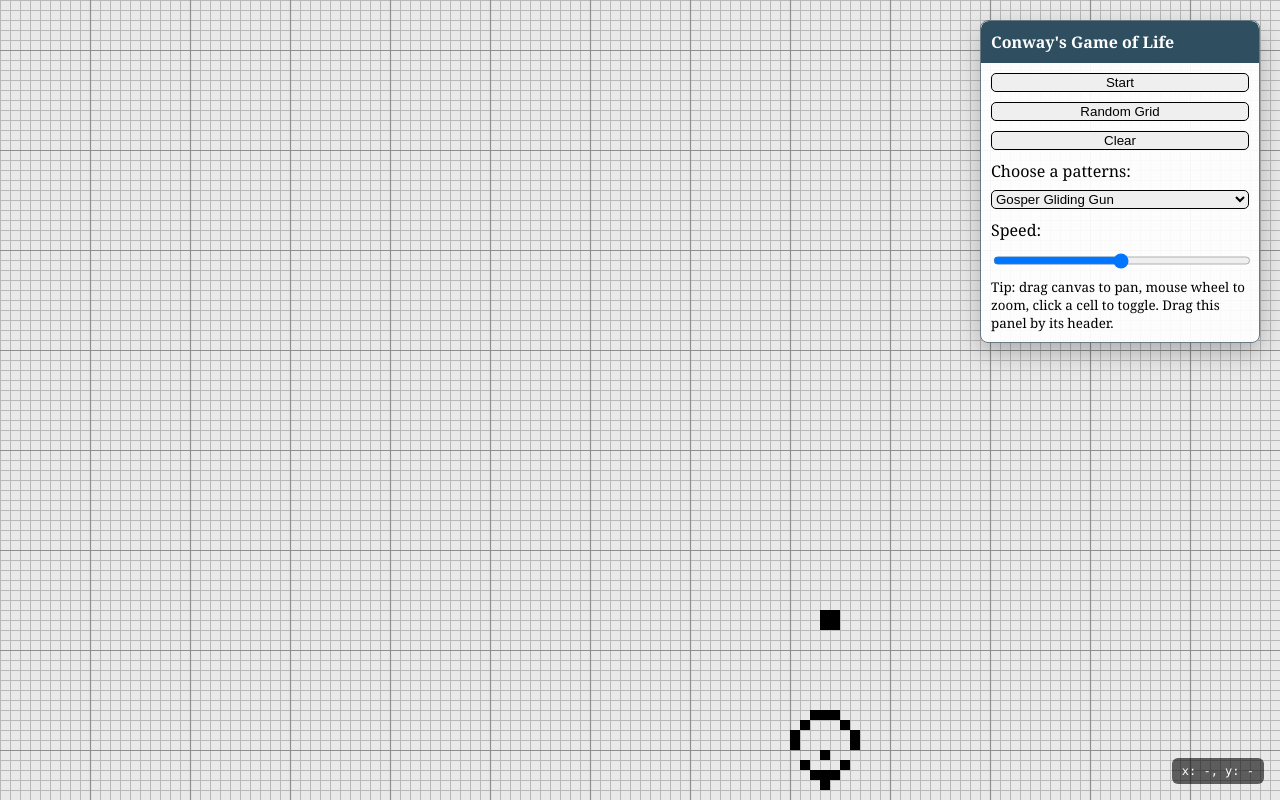
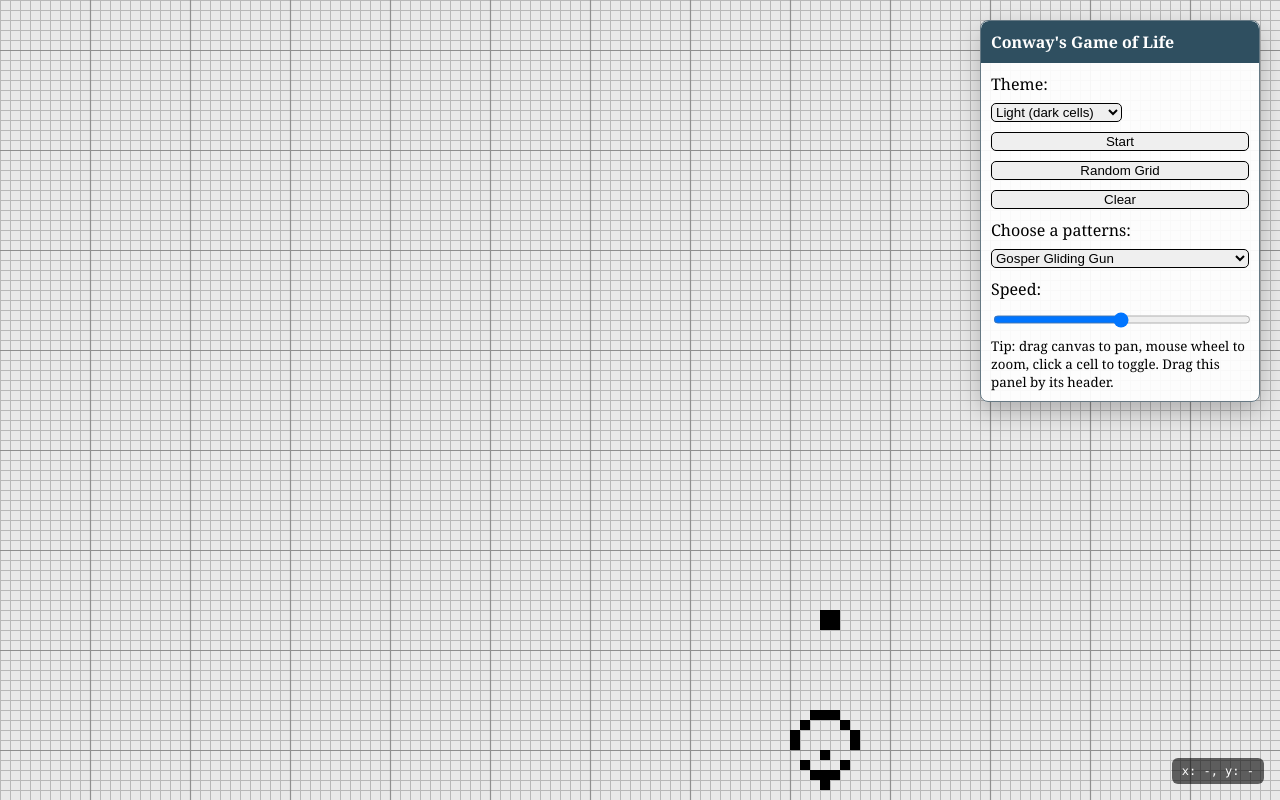
Before and after one commit to ayoubc/conway-game-of-life, a React (Vite) app: page / in a window 1280 px wide. Built offline with nearby package versions, Linux system fonts and the light colour scheme.

Commit message:
feat: add dark and light themes

```diff
--- a/src/App.css
+++ b/src/App.css
@@ -10,6 +10,14 @@ body{
     margin: 0;
     font-family: Linux Libertine,Hoefler Text,Georgia,Times New Roman,Times,serif;
     background-color: #7e9faf;
+}
+
+.root.theme-light {
+    background-color: #7e9faf;
+}
+
+.root.theme-dark {
+    background-color: #11161a;
 }
 
 .grid {
@@ -39,6 +47,12 @@ body{
     font-family: ui-monospace, SFMono-Regular, Menlo, Monaco, Consolas, "Liberation Mono", "Courier New", monospace;
     z-index: 9;
     pointer-events: none;
+}
+
+.canvas-cursor-coords-dark {
+    background: rgba(255, 255, 255, 0.14);
+    color: #f5f5f5;
+    border: 1px solid rgba(255, 255, 255, 0.25);
 }
 
 .cell {
@@ -93,6 +107,30 @@ label {
     overflow-y: auto;
 }
 
+.control-panel-dark {
+    background: rgba(20, 20, 20, 0.93);
+    border: 1px solid #4a4a4a;
+    color: #f5f5f5;
+}
+
+.control-panel-dark .panel-header {
+    background: #242424;
+    color: #f7d54f;
+}
+
+.control-panel-dark button,
+.control-panel-dark .radius-brdr,
+.control-panel-dark input,
+.control-panel-dark select {
+    background: #1e1e1e;
+    color: #f5f5f5;
+    border-color: #555;
+}
+
+.control-panel-dark small {
+    color: #d0d0d0;
+}
+
 .panel-header {
     font-weight: 700;
     margin: -10px -10px 10px -10px;
--- a/src/App.tsx
+++ b/src/App.tsx
@@ -1,15 +1,23 @@
 import './App.css';
 import { LifeCanvas } from './components/LifeCanvas';
 import { ControlPanel } from './components/ControlPanel';
-import { GameProvider } from './context/CanvasApiContext';
+import { GameProvider, useGameContext } from './context/CanvasApiContext';
+
+function ThemedGameScene() {
+  const { theme } = useGameContext();
+
+  return (
+    <div className={`root ${theme === 'dark' ? 'theme-dark' : 'theme-light'}`}>
+      <LifeCanvas />
+      <ControlPanel />
+    </div>
+  );
+}
 
 function App() {
   return (
     <GameProvider>
-      <div className="root">
-        <LifeCanvas />
-        <ControlPanel />
-      </div>
+      <ThemedGameScene />
     </GameProvider>
   );
 }
--- a/src/components/ControlPanel.tsx
+++ b/src/components/ControlPanel.tsx
@@ -6,6 +6,8 @@ export function ControlPanel() {
   const {
     running,
     setRunning,
+    theme,
+    setTheme,
     speedSliderValue,
     setSpeedSliderValue,
     requestRandomize,
@@ -53,9 +55,22 @@ export function ControlPanel() {
   };
 
   return (
-    <div className="control-panel" ref={panelRef}>
+    <div className={`control-panel ${theme === 'dark' ? 'control-panel-dark' : ''}`} ref={panelRef}>
       <div className="panel-header" onMouseDown={onPanelHandleMouseDown}>
         Conway&apos;s Game of Life
+      </div>
+
+      <div className="mar-btm">
+        <label htmlFor="theme-select">Theme:</label>
+        <select
+          id="theme-select"
+          className="radius-brdr"
+          value={theme}
+          onChange={(e) => setTheme(e.target.value as 'light' | 'dark')}
+        >
+          <option value="light">Light (dark cells)</option>
+          <option value="dark">Dark (yellow cells)</option>
+        </select>
       </div>
 
       <button className="start-btn mar-btm" onClick={toggleRun}>{running ? 'Stop' : 'Start'}</button>
--- a/src/components/LifeCanvas.tsx
+++ b/src/components/LifeCanvas.tsx
@@ -7,12 +7,13 @@ import { useGameContext } from '../context/CanvasApiContext';
 import { requestPositiveInt } from '../game/input';
 
 export function LifeCanvas() {
-  const { running, speedSliderValue, randomizeTick, clearTick, patternRequest } = useGameContext();
+  const { running, speedSliderValue, randomizeTick, clearTick, patternRequest, theme } = useGameContext();
   const canvasRef = useRef<HTMLCanvasElement | null>(null);
   const engineRef = useRef(new GameEngine());
   const cameraRef = useRef<CameraState>({ x: 25, y: 25, cellSize: 10 });
   const intervalRef = useRef<number | null>(null);
   const speedSecondsRef = useRef(0.02);
+  const themeRef = useRef(theme);
   const prevRandomizeTickRef = useRef(0);
   const prevClearTickRef = useRef(0);
   const prevPatternRequestIdRef = useRef<number | null>(null);
@@ -33,6 +34,7 @@ export function LifeCanvas() {
       canvas,
       cameraRef.current,
       engineRef.current.getCells(),
+      themeRef.current,
       engineRef.current.getDeadCellTraces(),
       GameEngine.getDeadTraceTtl()
     );
@@ -52,6 +54,11 @@ export function LifeCanvas() {
       render();
     }, speedSecondsRef.current * 1000);
   };
+
+  useEffect(() => {
+    themeRef.current = theme;
+    render();
+  }, [theme]);
 
   useEffect(() => {
     const canvas = canvasRef.current;
@@ -201,7 +208,7 @@ export function LifeCanvas() {
   return (
     <>
       <canvas className="grid" id="life-canvas" ref={canvasRef}></canvas>
-      <div className="canvas-cursor-coords">
+      <div className={`canvas-cursor-coords ${theme === 'dark' ? 'canvas-cursor-coords-dark' : ''}`}>
         {cursorCoords ? `x: ${cursorCoords[0]}, y: ${cursorCoords[1]}` : 'x: -, y: -'}
       </div>
     </>
--- a/src/context/CanvasApiContext.tsx
+++ b/src/context/CanvasApiContext.tsx
@@ -5,9 +5,13 @@ interface PatternRequest {
   name: string;
 }
 
+export type GameTheme = 'light' | 'dark';
+
 interface GameContextValue {
   running: boolean;
   setRunning: (running: boolean) => void;
+  theme: GameTheme;
+  setTheme: (theme: GameTheme) => void;
   speedSliderValue: number;
   setSpeedSliderValue: (value: number) => void;
   randomizeTick: number;
@@ -22,6 +26,7 @@ const GameContext = createContext<GameContextValue | null>(null);
 
 export function GameProvider({ children }: PropsWithChildren) {
   const [running, setRunning] = useState(false);
+  const [theme, setTheme] = useState<GameTheme>('light');
   const [speedSliderValue, setSpeedSliderValue] = useState(50);
   const [randomizeTick, setRandomizeTick] = useState(0);
   const [clearTick, setClearTick] = useState(0);
@@ -30,6 +35,8 @@ export function GameProvider({ children }: PropsWithChildren) {
   const value = useMemo<GameContextValue>(() => ({
     running,
     setRunning,
+    theme,
+    setTheme,
     speedSliderValue,
     setSpeedSliderValue,
     randomizeTick,
@@ -43,7 +50,7 @@ export function GameProvider({ children }: PropsWithChildren) {
     requestAddPattern: (name: string) => {
       setPatternRequest((prev) => ({ id: (prev?.id ?? 0) + 1, name }));
     }
-  }), [running, speedSliderValue, randomizeTick, clearTick, patternRequest]);
+  }), [running, theme, speedSliderValue, randomizeTick, clearTick, patternRequest]);
 
   return <GameContext.Provider value={value}>{children}</GameContext.Provider>;
 }
--- a/src/game/renderer.ts
+++ b/src/game/renderer.ts
@@ -1,19 +1,43 @@
 import type { CameraState, Cell, CellKey, VisibleBounds } from './types';
 import { fromCellKey } from './cellKey';
+import type { GameTheme } from '../context/CanvasApiContext';
 
-const LIVE_CELL_COLOR: [number, number, number] = [0, 0, 0];
-const DEAD_TRACE_NEAR_COLOR: [number, number, number] = [45, 110, 255];
-const DEAD_TRACE_FAR_COLOR: [number, number, number] = [139, 94, 60];
+type RGB = [number, number, number];
+
+const DEAD_TRACE_NEAR_COLOR: RGB = [45, 110, 255];
+const DEAD_TRACE_FAR_COLOR: RGB = [139, 94, 60];
 const DEAD_TRACE_BLEND_DISTANCE = 6;
 const DEAD_TRACE_MAX_ALPHA = 0.18;
 const ENABLE_DEAD_TRACE_DISTANCE_GRADIENT = true;
 const ENABLE_DEAD_CELL_FADING = false; // Set to false for better performance on large grids
 
+interface ThemePalette {
+  background: RGB;
+  minorGrid: RGB;
+  majorGrid: RGB;
+  liveCell: RGB;
+}
+
+const THEME_PALETTES: Record<GameTheme, ThemePalette> = {
+  light: {
+    background: [233, 233, 233],
+    minorGrid: [184, 184, 184],
+    majorGrid: [143, 143, 143],
+    liveCell: [0, 0, 0]
+  },
+  dark: {
+    background: [22, 22, 22],
+    minorGrid: [47, 47, 47],
+    majorGrid: [71, 71, 71],
+    liveCell: [255, 255, 0]
+  }
+};
+
 function lerp(a: number, b: number, t: number): number {
   return a + (b - a) * t;
 }
 
-function rgb(...arr: [number, number, number]): string {
+function rgb(...arr: RGB): string {
   const [r, g, b] = arr;
   return `rgb(${r}, ${g}, ${b})`;
 }
@@ -113,20 +137,22 @@ export function renderGrid(
   canvas: HTMLCanvasElement,
   camera: CameraState,
   liveCells: Set<CellKey>,
+  theme: GameTheme,
   deadCellTraces?: Map<CellKey, number>,
   deadTraceTtl = 1
 ): void {
+  const palette = THEME_PALETTES[theme];
   const width = canvas.clientWidth;
   const height = canvas.clientHeight;
 
   ctx.clearRect(0, 0, width, height);
-  ctx.fillStyle = '#e9e9e9';
+  ctx.fillStyle = rgb(...palette.background);
   ctx.fillRect(0, 0, width, height);
 
   const bounds = getVisibleWorldBounds(camera, canvas);
 
   if (camera.cellSize >= 4) {
-    ctx.strokeStyle = '#b8b8b8';
+    ctx.strokeStyle = rgb(...palette.minorGrid);
     ctx.lineWidth = 1;
     for (let x = bounds.minX; x <= bounds.maxX; x++) {
       if (x % 10 === 0) continue;
@@ -145,7 +171,7 @@ export function renderGrid(
       ctx.stroke();
     }
 
-    ctx.strokeStyle = '#8f8f8f';
+    ctx.strokeStyle = rgb(...palette.majorGrid);
     ctx.lineWidth = 1.2;
     for (let x = bounds.minX; x <= bounds.maxX; x++) {
       if (x % 10 !== 0) continue;
@@ -169,7 +195,7 @@ export function renderGrid(
     renderDeadCellTraces(ctx, canvas, camera, bounds, liveCells, deadCellTraces, deadTraceTtl);
   }
 
-  ctx.fillStyle = rgb(...LIVE_CELL_COLOR);
+  ctx.fillStyle = rgb(...palette.liveCell);
   for (const cellKey of liveCells) {
     const [x, y] = fromCellKey(cellKey);
     if (x < bounds.minX || x > bounds.maxX || y < bounds.minY || y > bounds.maxY) continue;
```
